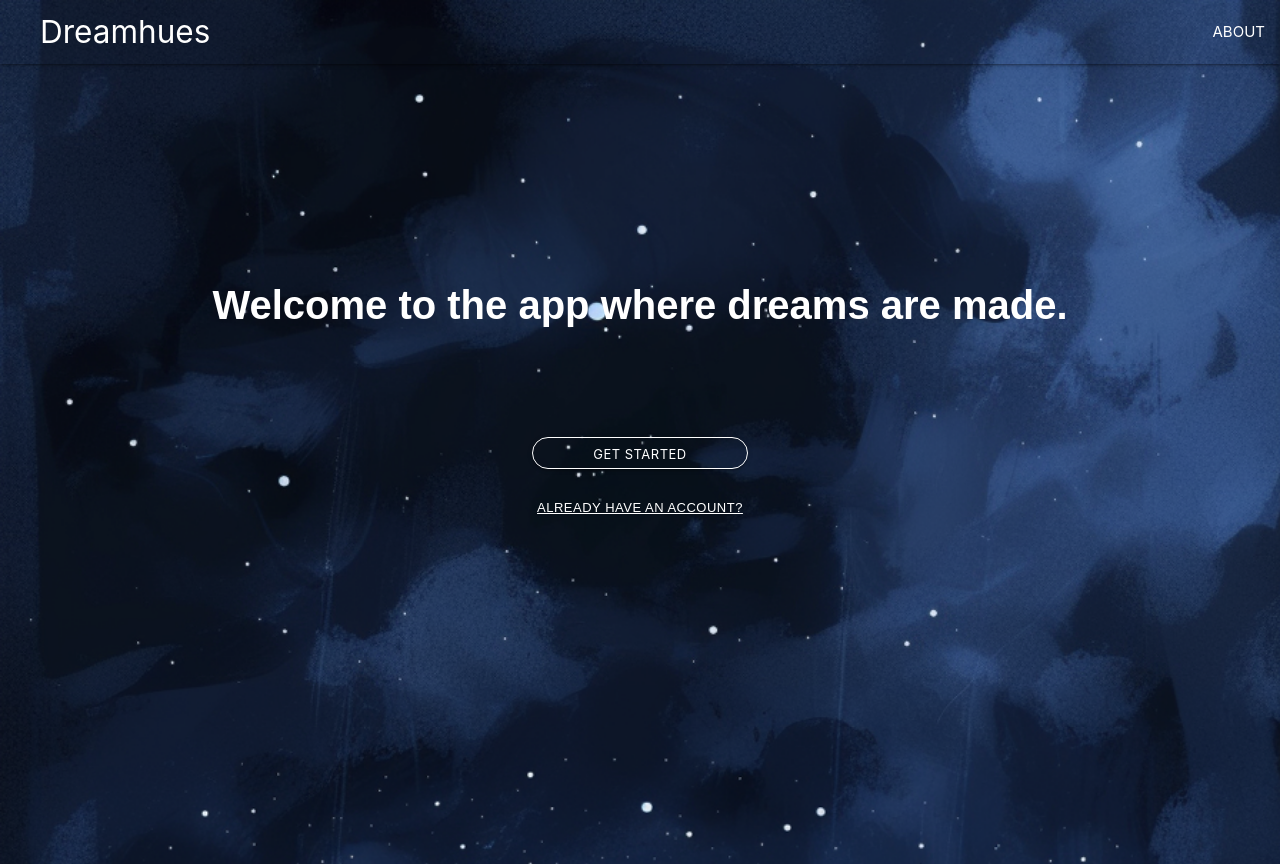
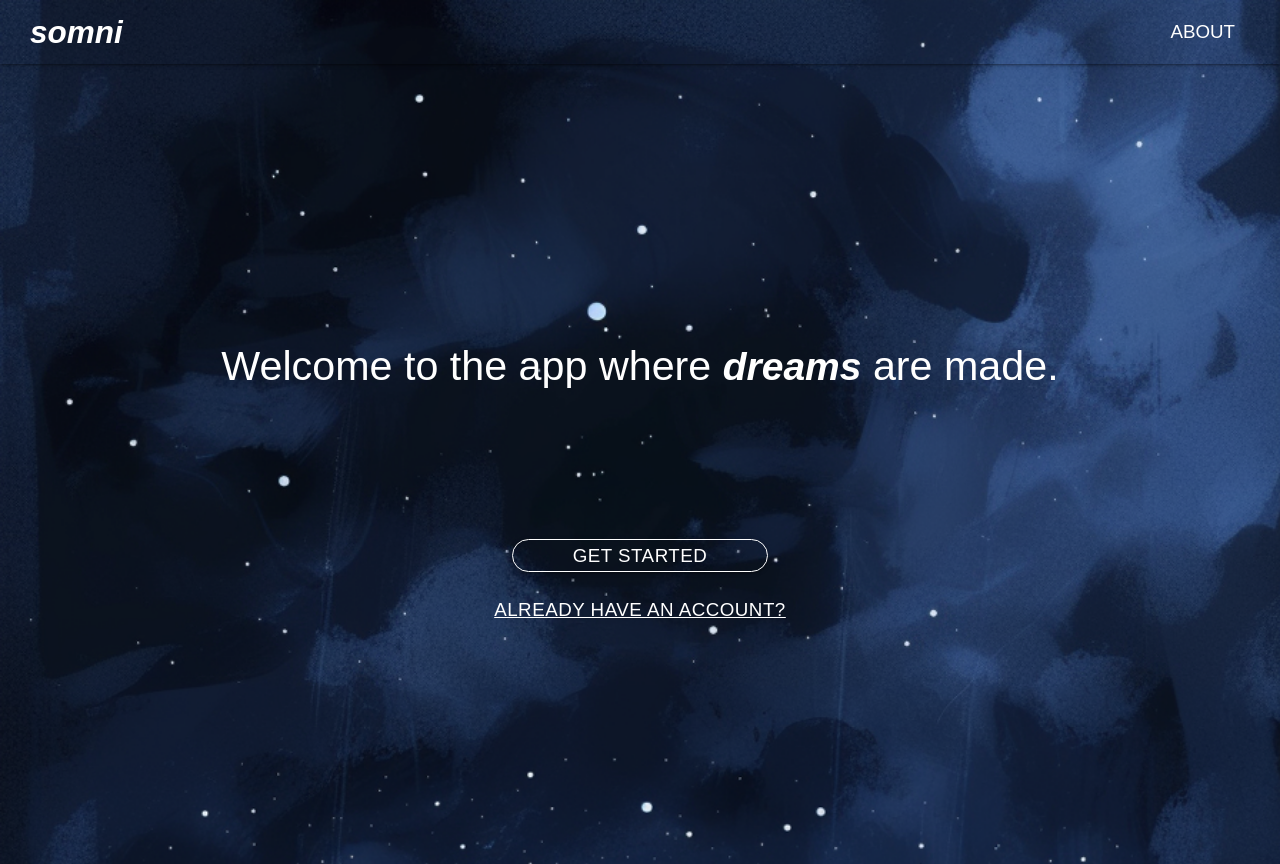
Before and after one commit to ariellepollock/dreamhues, a Django app: page / in a window 1280 px wide. Run offline with Django 4.2, Linux system fonts and the light colour scheme; some web fonts are replaced.

Commit message:
styling home page, signed in and out

```diff
--- a/main_app/static/css/style.css
+++ b/main_app/static/css/style.css
@@ -23,16 +23,35 @@ body {
     background-color: transparent;
 }
 
-.logo-margin {
-    margin-left: 5vmin;
+.nav-link {
+    color: white;
+    font-family: "lorimer-no-2", sans-serif;
+    font-weight: 300;
+    font-style: normal;
+    font-size: 1.25rem;
 }
 
-.end-link-margin {
-    margin-right: 5vmin;
-}
+/* .logo-margin {
+    margin-left: 5vmin;
+} */
+
+/* .end-link-margin {
+    margin-right: 2rem;
+} */
 
 main {
     flex: 1 0 auto;
+}
+
+.brand-logo {
+    font-family: "brevia", sans-serif;
+    font-weight: 900;
+    font-style: italic;
+    margin-left: 2rem;
+}
+
+.right {
+    margin-right: 2rem;
 }
 
 /***************************************** Home Page ****************************************/
@@ -58,7 +77,7 @@ font-style: italic; */
 font-weight: 600;
 font-style: normal; */
 
-#homeBackground {
+#background {
     object-fit: cover;
     width: 100vw;
     height: auto;
@@ -74,25 +93,29 @@ font-style: normal; */
     display: flex;
     flex-direction: column;
     align-items: center;
-    justify-content: space-evenly;
+    /* justify-content: sp */
     height: 100vh;
 }
 
 .homeDiv > h3 {
     color: white;
-    font-size: 5vmin;
-    padding: 6rem;
+    /* padding: 6rem; */
     text-align: center;
-    font-family: "katarine-web", sans-serif;
-    font-weight: 600;
+    font-family: "lorimer-no-2", sans-serif;
+    font-weight: 300;
     font-style: normal;
-    margin-bottom: 0;
+    font-size: 2.75rem;
+    margin: 15vmin 7vmin 0 7vmin;
+}
+
+.brevia {
+    font-family: "brevia", sans-serif;
+    font-weight: 900;
+    font-style: italic;
+    font-size: 2.6rem;
 }
 
 .homeDiv > p {
-    text-align: center;
-    padding: 10vmin;
-    margin-top: -20vmin;
     margin-bottom: 20vmin;
 }
 
@@ -100,21 +123,45 @@ font-style: normal; */
     padding: 0 4rem;
 }
 
+.center-home {
+    text-align: center;
+}
+
+.welcome {
+    padding-top: 20vmin;
+}
+
+.home-out {
+    padding: 10rem;
+}
+
+.home-in {
+    padding: 4rem;
+}
+
 /***************************************** Login Page ****************************************/
 
 
 /***************************************** Signup Page ****************************************/
-.signupTitle {
-    color: rgb(154, 53, 53);
+.signup-form {
+    margin: -20vmin 20vmin;
 }
 
-.signup {
-    padding-left: 5vw;
+.signup-h3 {
+    margin-bottom: -20vmin;
 }
 
-.signupForm {
+/* .signupTitle {
+    color: rgb(154, 53, 53);
+} */
+
+/* .signup {
+    padding-left: 5vw;
+} */
+
+/* .signupForm {
     padding: 5vw;
-}
+} */
 
 .helptext {
     color: rgb(255, 255, 255);
@@ -333,10 +413,23 @@ hr {
 
 .btn-us-outline {
     border-radius: 3rem;
-    /* border: 1px solid white; */
     background-color: transparent;
     color:white;
     border: 0.1rem solid white;
+    font-family: "lorimer-no-2", sans-serif;
+    font-weight: 300;
+    font-style: normal;
+    font-size: 1.25rem;
+}
+
+.btn-us-outline:hover {
+    background-color: #dbe1ff;
+    border-color: #dbe1ff;
+    color:#05041d;
+    font-family: "lorimer-no-2", sans-serif;
+    font-weight: 300;
+    font-style: normal;
+    font-size: 1.25rem;
 }
 
 .btn-us-underline {
@@ -344,9 +437,10 @@ hr {
     color:white;
     text-decoration: underline;
     box-shadow: none;
-    font-family: "katarine-web", sans-serif;
-    font-weight: 400;
+    font-family: "lorimer-no-2", sans-serif;
+    font-weight: 300;
     font-style: normal;
+    font-size: 1.25rem;
 }
 
 .btn-us-underline:hover {
--- a/main_app/templates/base.html
+++ b/main_app/templates/base.html
@@ -5,15 +5,12 @@
   <head>
     <meta charset="utf-8">
     <meta name="viewport" content="width=device-width, initial-scale=1">
-    <title>Dreamhues</title>
+    <title>somni</title>
     <link rel="stylesheet" href="https://cdnjs.cloudflare.com/ajax/libs/materialize/1.0.0/css/materialize.min.css">
     <!-- Our Styling -->
     <link rel="stylesheet" type="text/css" href="{% static 'css/style.css' %}">
-    <!-- Brevia font -->
+    <!-- Brevia, Lorimer No 2 -->
     <link rel="stylesheet" href="https://use.typekit.net/sos7rmu.css">
-    <!-- Anth font -->
-    <link rel="stylesheet" href="https://use.typekit.net/sos7rmu.css">
-    <!-- Katarine font -->
     <script src="https://cdnjs.cloudflare.com/ajax/libs/materialize/1.0.0/js/materialize.min.js"></script>
   </head>
   <body>
@@ -22,15 +19,15 @@
         <div class="nav-wrapper">
           <ul>
             <li>
-              <a href="{% url 'home' %}" class="left brand-logo logo-margin navTitle">Dreamhues</a>
+              <a href="{% url 'home' %}" class="left brand-logo">somni</a>
             </li>
           </ul>
           <ul class="right">
-            <li><a href="{% url 'about' %}" class="navTitle">ABOUT</a></li>
+            <li><a href="{% url 'about' %}" class="nav-link">ABOUT</a></li>
             {% if user.is_authenticated %}
-            <li><a href="{% url 'index' %}" class="navTitle">MY DREAMS</a></li>
-            <li><a href="{% url 'dreams_create' %}" class="navTitle">ADD A DREAM</a></li>
-            <li><a href="{% url 'logout' %}" class="end-link-margin navTitle">LOG OUT</a></li>
+            <li><a href="{% url 'index' %}" class="nav-link">MY DREAMS</a></li>
+            <li><a href="{% url 'dreams_create' %}" class="nav-link">ADD A DREAM</a></li>
+            <li><a href="{% url 'logout' %}" class="nav-link">LOG OUT</a></li>
             {% endif %}
         </div>
       </nav>
--- a/main_app/templates/dreams/index.html
+++ b/main_app/templates/dreams/index.html
@@ -1,11 +1,11 @@
 {% extends 'base.html' %}
 {% block content %}
 {% load static %}
-<video playsinline preload="auto" autoplay muted loop
+<!-- <video playsinline preload="auto" autoplay muted loop
 src="{% static 'public/videos/DetailPage.mp4' %}"
 type="video/mp4" id="homeBackground">
-</video>
-
+</video> -->
+<img src="{% static 'public/imgs/watercolor.png' %}" id="background">
 <h1 class="pageTitle">DREAM LIBRARY</h1>
 
 <div class="container container-card">
--- a/main_app/templates/home.html
+++ b/main_app/templates/home.html
@@ -7,16 +7,21 @@
 src="{% static 'public/videos/HomePage.mp4' %}"
 type="video/mp4" id="homeBackground">
 </video> -->
-<img src="{% static 'public/imgs/watercolor.png' %}" id="homeBackground">
+<img src="{% static 'public/imgs/watercolor.png' %}" id="background">
 
 <div class="homeDiv">
     <!-- <img src="{% static 'public/imgs/bedcloudnob.png' %}" class="bedcloud" alt="bed on a cloud"> -->
+    <h3 class="welcome">Welcome to the app where <span class="brevia">dreams</span> are made.</h3>
+    {% if user.is_authenticated %}
+        <p class="center-home home-in">
+            <a class="btn waves-effect waves-light btn-small btn-us-outline extra-padding" href="{% url 'dreams_create' %}" role="button">Add a Dream</a>
+        </p>
+    {% endif %}
     {% if not user.is_authenticated %}
-    <h3>Welcome to the app where dreams are made.</h3>
-    <p>
-        <a class="btn waves-effect waves-light btn-small btn-us-outline extra-padding" href="{% url 'signup' %}" role="button">Get started</a><br><br>
-        <a class="btn waves-effect waves-light btn-small btn-us-underline" href="{% url 'login' %}" role="button">Already have an account?</a>
-    </p>
+        <p class="center-home home-out">
+            <a class="btn waves-effect waves-light btn-small btn-us-outline extra-padding" href="{% url 'signup' %}" role="button">Get started</a><br><br>
+            <a class="btn waves-effect waves-light btn-small btn-us-underline" href="{% url 'login' %}" role="button">Already have an account?</a>
+        </p>
     {% endif %}
 </div>
 
--- a/main_app/templates/main_app/dream_confirm_delete.html
+++ b/main_app/templates/main_app/dream_confirm_delete.html
@@ -2,10 +2,11 @@
 {% block content %}
 {% load static %}
 
-<video playsinline preload="auto" autoplay muted loop
+<!-- <video playsinline preload="auto" autoplay muted loop
 src="{% static 'public/videos/DetailPage.mp4' %}"
 type="video/mp4" id="homeBackground">
-</video>
+</video> -->
+<img src="{% static 'public/imgs/watercolor.png' %}" id="background">
 <div class="container detail-center">
     <h1 class="pageTitle delete-space-top">FORGET DREAM</h1>
     <h4 class="text on-date-of detail-center">Are you sure you want to forget <span class="text on-date-of">{{ object.name}} </span>?</h4>
--- a/main_app/templates/main_app/dream_form.html
+++ b/main_app/templates/main_app/dream_form.html
@@ -2,11 +2,11 @@
 {% block content %}
 {% load static %}
 
-<video playsinline preload="auto" autoplay muted loop
+<!-- <video playsinline preload="auto" autoplay muted loop
 src="{% static 'public/videos/DetailPage.mp4' %}"
 type="video/mp4" id="homeBackground">
-</video>
-
+</video> -->
+<img src="{% static 'public/imgs/watercolor.png' %}" id="background">
 {% if object %}
     <h3 class="signupTitle signup">Edit {{ object.name }}</h3>
 {% else %}
```
Also changed, not shown: other parts of main_app/static/css/style.css (+42 -14 lines), main_app/templates/about.html (+17 -16 lines), main_app/templates/dreams/detail.html (+5 -5 lines), main_app/templates/registration/login.html (+12 -10 lines), main_app/templates/registration/signup.html (+12 -11 lines).
